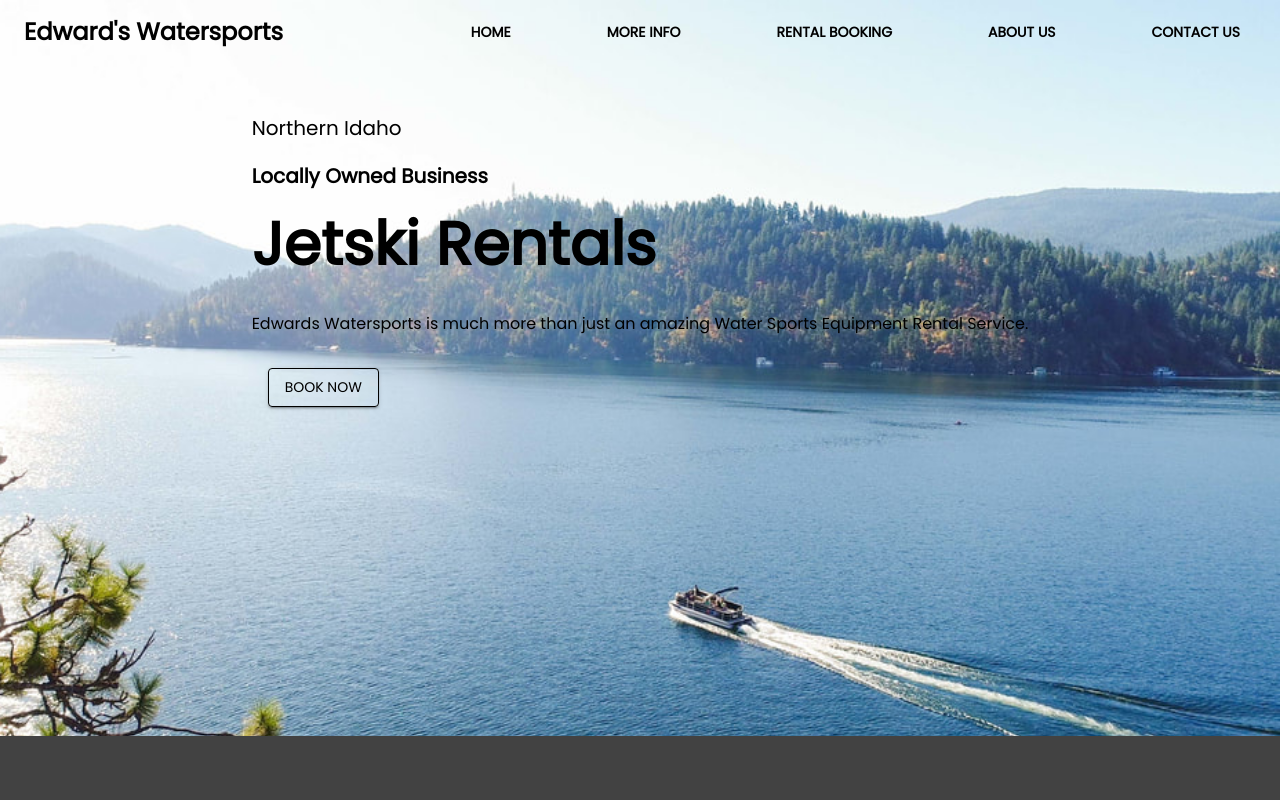
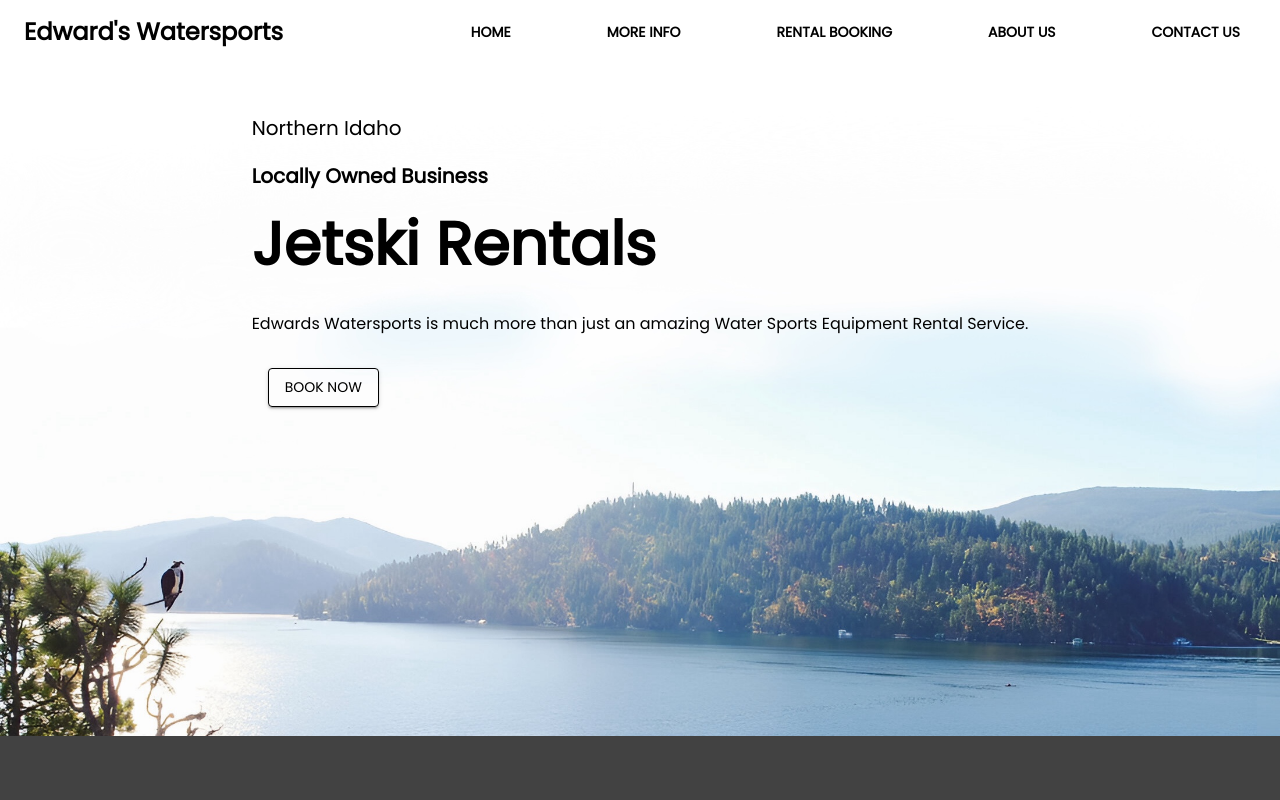
Before and after one commit to grantmoody/edwards-watersports, a React (Create React App) app: page / in a window 1280 px wide. Shown: the top 800 px of the page. Built offline with nearby package versions, Linux system fonts and the light colour scheme.

Commit message:
enhanced home iamge

```diff
--- a/src/index.css
+++ b/src/index.css
@@ -30,7 +30,7 @@
 }
 
 .home {
-  background-image: url('../public/cdalake.jpeg');
+  background-image: url('../public/pixelcut-export.jpg');
   background-size: cover;
   background-repeat: no-repeat;
   height: 800px;
```
Also changed, not shown: public/pixelcut-export.jpg (added).
